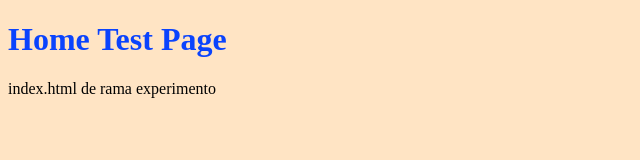
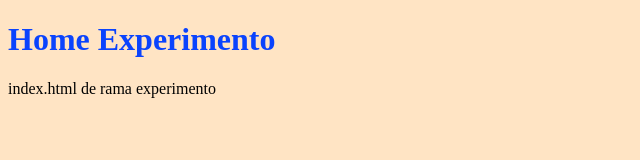
Before and after one commit to asterfinde/proyecto-web2, a website: page index.html in a window 1280 px wide. Shown: the whole page, without its empty margins (0-640 px from the left). Drawn offline with Linux system fonts and the light colour scheme.

Commit message:
edición index.html

```diff
--- a/index.html
+++ b/index.html
@@ -8,7 +8,7 @@
     <link rel="stylesheet" type="text/css" href="css/styles.css" />
 </head>
 <body>
-    <h1>Home Test Page</h1>
+    <h1>Home Experimento</h1>
 
     <p>
         index.html  de rama experimento
```
